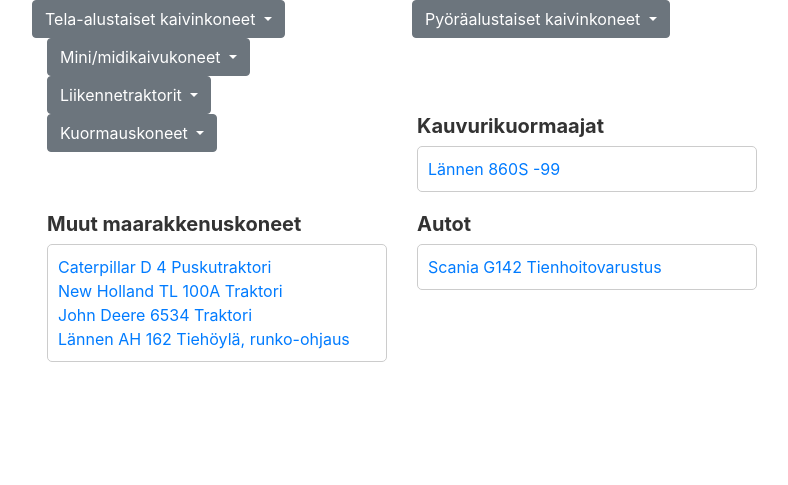
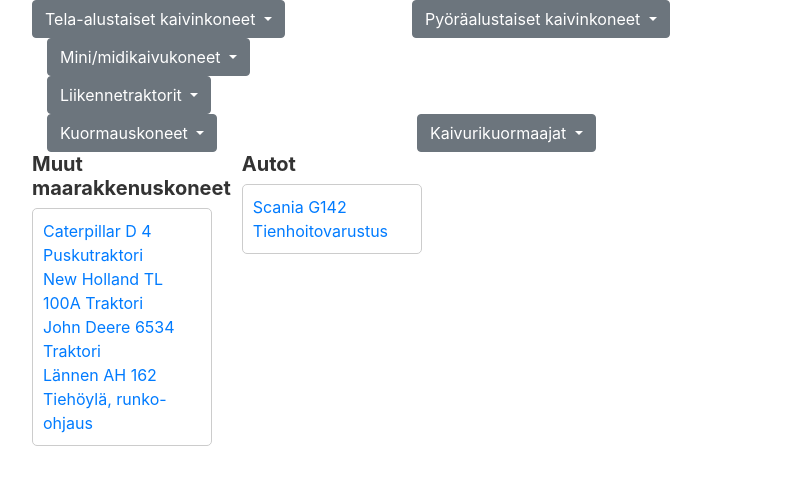
Before and after one commit to Team-OperativeDiary/Equipment-Usage-Diary, a Flask app: page / in a window 1280 px wide. Shown: the top 485 px of the page, without its empty margins (53-841 px from the left). Run offline with Flask 3, Linux system fonts and the light colour scheme; some libraries are stand-ins or nearby versions.

Commit message:
fix typo

```diff
--- a/app/routes.py
+++ b/app/routes.py
@@ -30,7 +30,7 @@ machines = [
     {"name": "Volvo L30 D-Z -01", "url": "/volvo-l30-d-z-01", "category": "kuormauskoneet"},
     {"name": "JCB Robot -03", "url": "/jcb-robot-03", "category": "kuormauskoneet"},
     {"name": "JCB 421", "url": "/jcb-421", "category": "kuormauskoneet"},
-    {"name": "Lännen 860S -99", "url": "/lannen-860s-99", "category": "Kauvurikuormaajat"},
+    {"name": "Lännen 860S -99", "url": "/lannen-860s-99", "category": "Kaivurikuormaajat"},
     {"name": "Caterpillar D 4 Puskutraktori", "url": "/caterpillar-d-4-puskutraktori", "category": "Muut maarakkenuskoneet"},
     {"name": "New Holland TL 100A Traktori", "url": "/new-holland-tl-100a-traktori", "category": "Muut maarakkenuskoneet"},
     {"name": "John Deere 6534 Traktori", "url": "/john-deere-6534-traktori", "category": "Muut maarakkenuskoneet"},
--- a/app/templates/main_page.html
+++ b/app/templates/main_page.html
@@ -46,7 +46,8 @@
                         <a class="dropdown-item" href="/pyoraalustaiset/caterpillar-m-313-15">Caterpillar M 313 -15</a>
                         <a class="dropdown-item" href="/pyoraalustaiset/caterpillar-m315-99">Caterpillar M315 -99</a>
                         <a class="dropdown-item" href="/pyoraalustaiset/jcb-js-160-w-12">JCB JS 160 W -12</a>
-                        <a class="dropdown-item" href="/pyoraalustaiset/wacker-neuson-ew-100-15">Wacker Neuson EW 100 -15</a>
+                        <a class="dropdown-item" href="/pyoraalustaiset/wacker-neuson-ew-100-15">Wacker Neuson EW 100
+                            -15</a>
                     </div>
                 </div>
             </div>
@@ -79,8 +80,10 @@
                                     Liikennetraktorit
                                 </button>
                                 <div class="dropdown-menu" aria-labelledby="liikennetraktoritDropdown">
-                                        <a class="dropdown-item" href="/liikennetraktorit/volvo-dr-25-a-97">Volvo DR 25 A -97</a>
-                                        <a class="dropdown-item" href="/liikennetraktorit/volvo-dr-5350-84">Volvo DR 5350 -84</a>
+                                    <a class="dropdown-item" href="/liikennetraktorit/volvo-dr-25-a-97">Volvo DR 25 A
+                                        -97</a>
+                                    <a class="dropdown-item" href="/liikennetraktorit/volvo-dr-5350-84">Volvo DR 5350
+                                        -84</a>
                                 </div>
                             </div>
                         </div>
@@ -89,29 +92,40 @@
                             <div class="row">
                                 <div class="col-md-6 col-lg-4">
                                     <div class="dropdown">
-                                            <button class="btn btn-secondary dropdown-toggle" type="button" id="kuormauskoneetDropdown" data-toggle="dropdown" aria-haspopup="true" aria-expanded="false">
+                                        <button class="btn btn-secondary dropdown-toggle" type="button"
+                                            id="kuormauskoneetDropdown" data-toggle="dropdown" aria-haspopup="true"
+                                            aria-expanded="false">
                                             Kuormauskoneet
                                         </button>
                                         <div class="dropdown-menu" aria-labelledby="kuormauskoneetDropdown">
-                                                <a class="dropdown-item" href="/kuormauskoneet/atlast-ar-60-06">Atlast AR 60 -06</a>
-                                                <a class="dropdown-item" href="/kuormauskoneet/hyundai-740-hl-tm3-02">Hyundai 740 HL TM3 -02</a>
-                                                <a class="dropdown-item" href="/kuormauskoneet/volvo-110-f-08">Volvo 110 F -08</a>
-                                                <a class="dropdown-item" href="/kuormauskoneet/volvo-l30-d-z-01">Volvo L30 D-Z -01</a>
-                                                <a class="dropdown-item" href="/kuormauskoneet/jcb-robot-03">JCB Robot -03</a>
+                                            <a class="dropdown-item" href="/kuormauskoneet/atlast-ar-60-06">Atlast AR 60
+                                                -06</a>
+                                            <a class="dropdown-item"
+                                                href="/kuormauskoneet/hyundai-740-hl-tm3-02">Hyundai 740 HL TM3 -02</a>
+                                            <a class="dropdown-item" href="/kuormauskoneet/volvo-110-f-08">Volvo 110 F
+                                                -08</a>
+                                            <a class="dropdown-item" href="/kuormauskoneet/volvo-l30-d-z-01">Volvo L30
+                                                D-Z -01</a>
+                                            <a class="dropdown-item" href="/kuormauskoneet/jcb-robot-03">JCB Robot
+                                                -03</a>
                                             <a class="dropdown-item" href="/kuormauskoneet/jcb-421">JCB 421</a>
                                         </div>
                                     </div>
                                 </div>
 
                                 <div class="col-md-6 col-lg-4">
-                                        <div class="category-group kauvurikuormaajat">
-                                            <h2 class="category-label">Kauvurikuormaajat</h2>
-                                            <ul class="list-unstyled list-box">
-                                                <li><a href="/lannen-860s-99">Lännen 860S -99</a></li>
-                                            </ul>
+                                    <div class="dropdown">
+                                        <button class="btn btn-secondary dropdown-toggle" type="button"
+                                            id="kaivurikuormaajatDropdown" data-toggle="dropdown" aria-haspopup="true"
+                                            aria-expanded="false">
+                                            Kaivurikuormaajat
+                                        </button>
+                                        <div class="dropdown-menu" aria-labelledby="kaivurikuormaajatDropdown">
+                                            <a class="dropdown-item" href="/kaivurikuormaajat/lannen-860s-99">Lännen 860S -99</a>
                                         </div>
                                     </div>
                                 </div>
+
                                 <div class="row">
                                     <div class="col-md-6 col-lg-4">
                                         <div class="category-group muut-maarakkenuskoneet">
```
Lines whose indentation alone changed are shown as unchanged.
